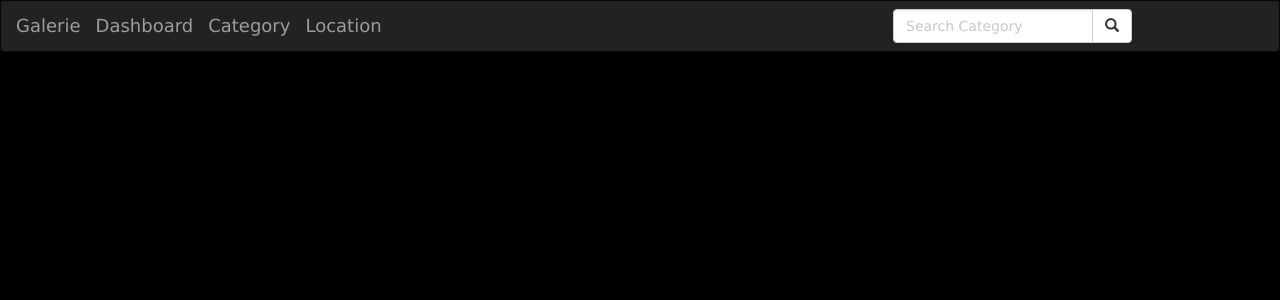
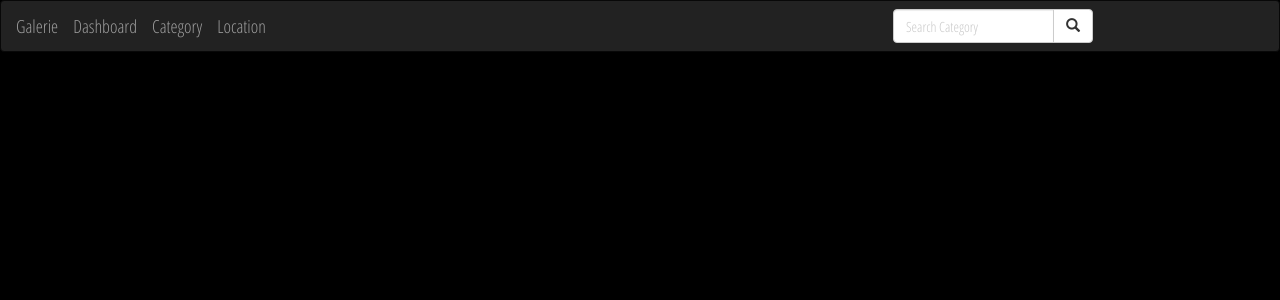
Before and after one commit to nziokaivy/galerie, a Django app: page / in a window 1280 px wide. Shown: the top 300 px of the page. Run offline with Django 3.2, Linux system fonts and the light colour scheme; data that the repository does not hold is empty; some libraries are stand-ins or nearby versions.

Commit message:
add font to body

```diff
--- a/photo/templates/base.html
+++ b/photo/templates/base.html
@@ -10,6 +10,7 @@
  {% bootstrap_css %}
  <link rel="stylesheet" href="https://www.w3schools.com/w3css/4/w3.css">
  <link rel="stylesheet" href="{% static 'css/index.css' %}">
+ <link href="https://fonts.googleapis.com/css?family=Open+Sans+Condensed:300" rel="stylesheet">
 {% endblock %}
 
 
--- a/static/css/index.css
+++ b/static/css/index.css
@@ -2,4 +2,5 @@ body {
   margin: 0px;
   padding: 0px;
   background-color: black;
+  font-family: 'Open Sans Condensed', sans-serif;
 }
```
